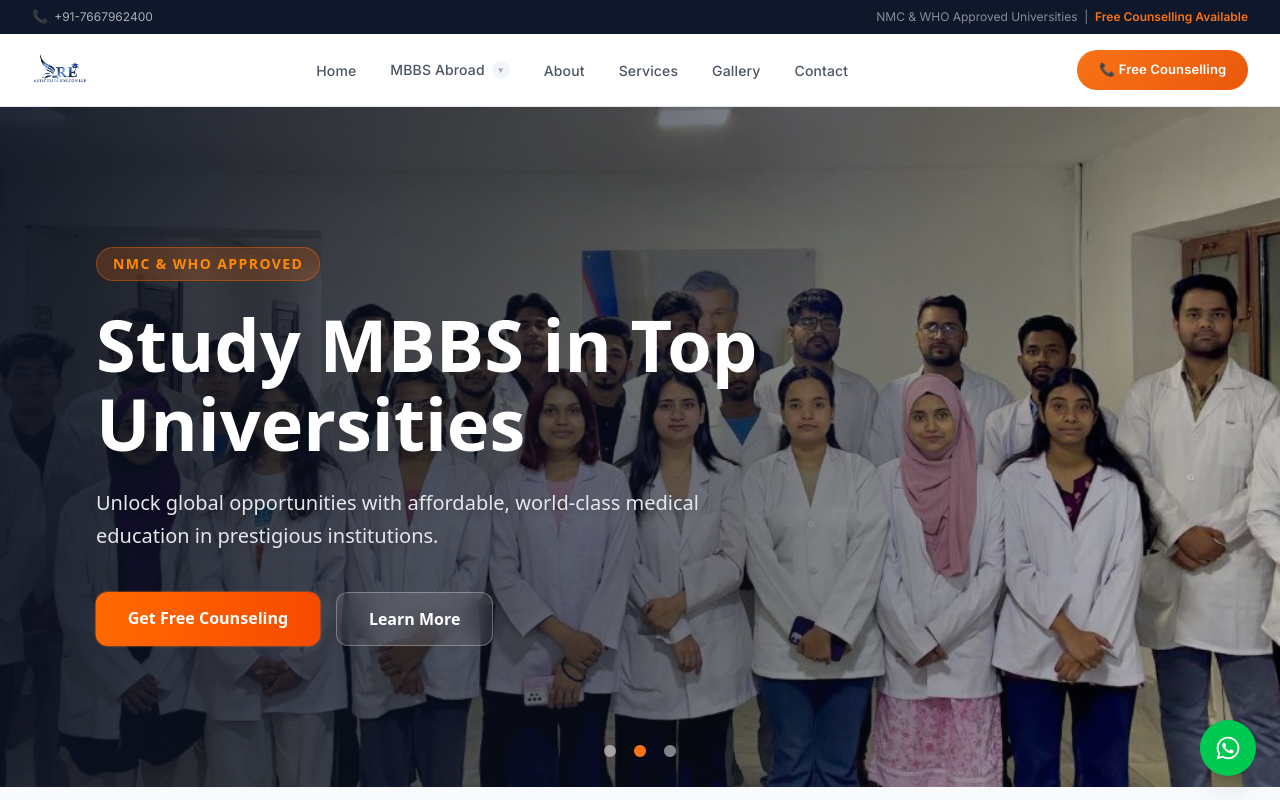
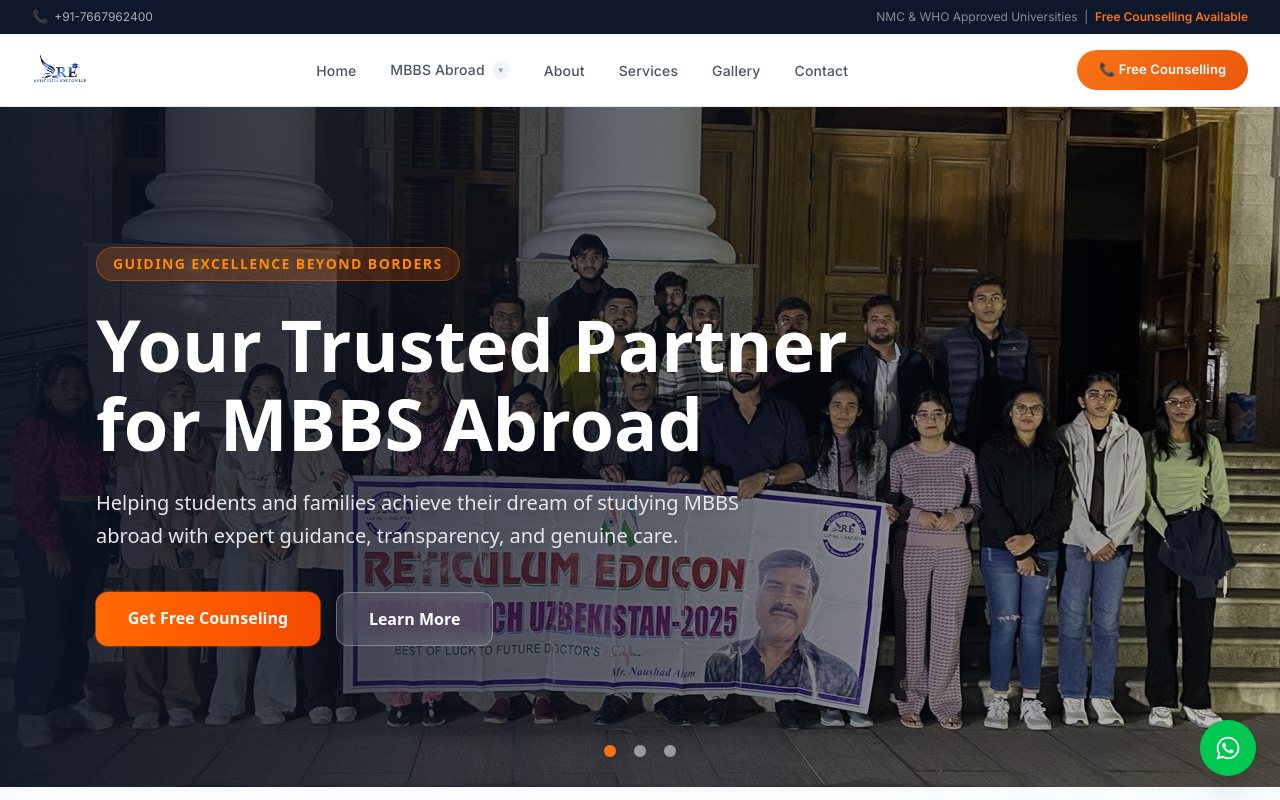
Before and after one commit to Sagarsharma11/next-reticulumeducon, a Next.js app: page / in a window 1280 px wide. Shown: the top 800 px of the page. Built offline with nearby package versions, Linux system fonts and the light colour scheme.

Commit message:
fixed slider

```diff
--- a/src/components/LandingSection/SlickSlider.tsx
+++ b/src/components/LandingSection/SlickSlider.tsx
@@ -16,7 +16,7 @@ export default function SimpleSlider() {
         slidesToShow: 1,
         slidesToScroll: 1,
         autoplay: true,
-        autoplaySpeed: 4000,
+        autoplaySpeed: 8000,
         cssEase: "ease-in-out",
         pauseOnHover: false,
         arrows: false,
@@ -25,9 +25,9 @@ export default function SimpleSlider() {
     const slideData = [
         {
             img: "/assets/images/slider/slide1.jpeg",
-            title: "Welcome to Reticulum Educon",
-            subtitle: "Connecting Dreams. Building futures",
-            text: "Empowering students to achieve their dreams of studying MBBS abroad with expert guidance and unwavering support."
+            title: "Your Trusted Partner for MBBS Abroad",
+            subtitle: "Guiding Excellence Beyond Borders",
+            text: "Helping students and families achieve their dream of studying MBBS abroad with expert guidance, transparency, and genuine care."
         },
         {
             img: "/assets/images/slider/slide2.jpg",
```
